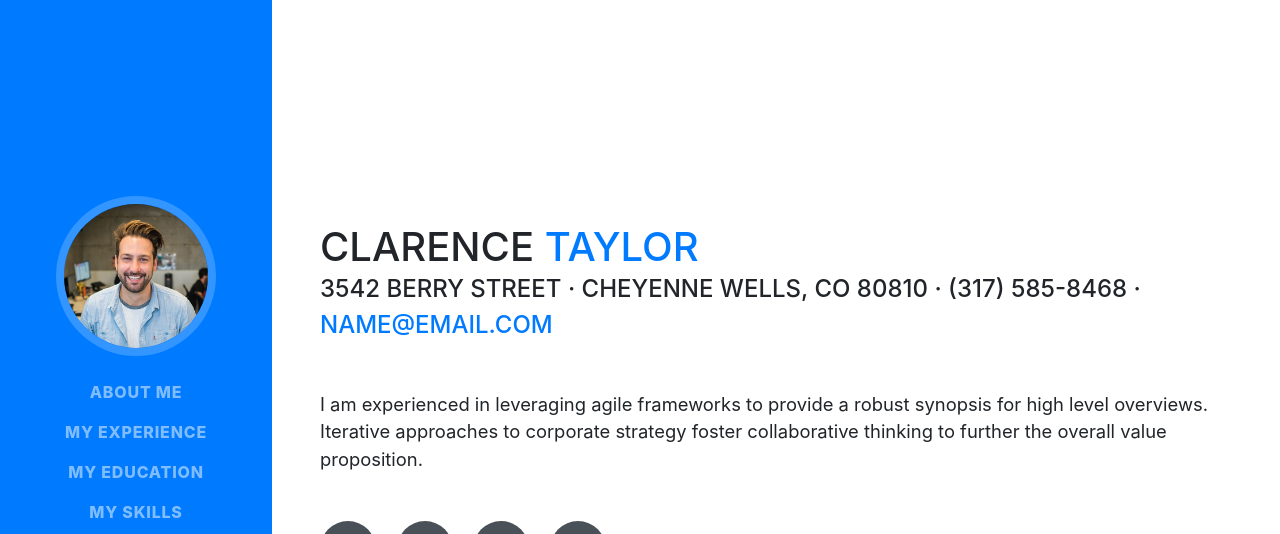
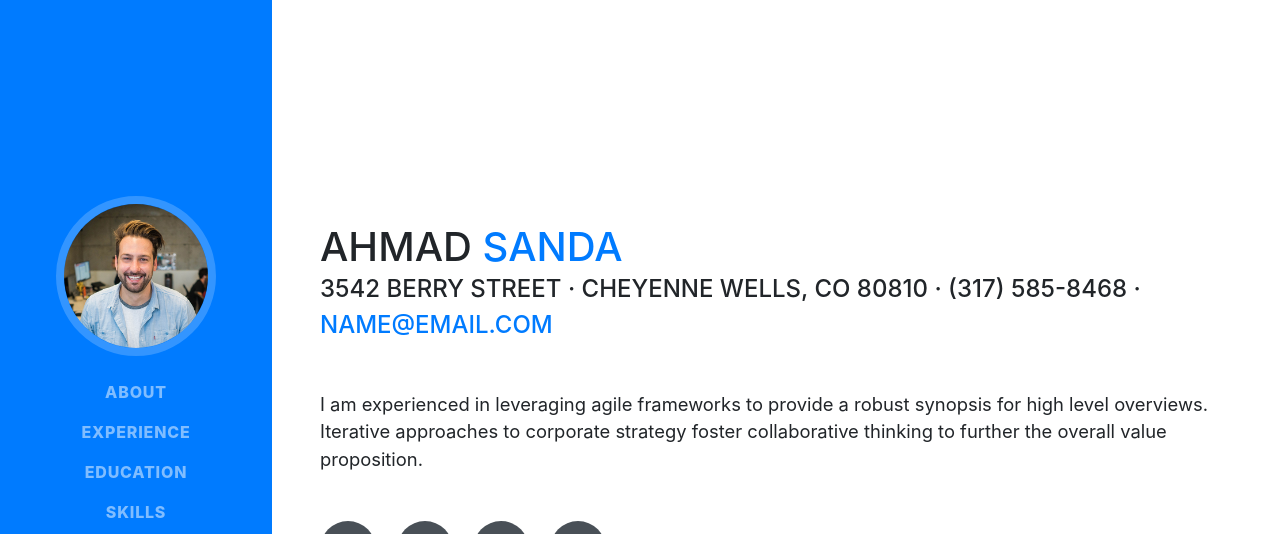
Before and after one commit to ahmadsanda/ahmadsanda.github.io, a website with bundled scripts: page index.html in a window 1280 px wide. Shown: the top 534 px of the page. Built offline with nearby package versions, Linux system fonts and the light colour scheme; a web font is replaced by a local one.

Commit message:
Update index.html

```diff
--- a/index.html
+++ b/index.html
@@ -8,7 +8,7 @@
     <meta name="description" content="">
     <meta name="author" content="">
 
-    <title>CV - Start Bootstrap Theme</title>
+    <title>Resume - Start Bootstrap Theme</title>
 
     <!-- Bootstrap core CSS -->
     <link href="vendor/bootstrap/css/bootstrap.min.css" rel="stylesheet">
@@ -38,16 +38,16 @@
       <div class="collapse navbar-collapse" id="navbarSupportedContent">
         <ul class="navbar-nav">
           <li class="nav-item">
-            <a class="nav-link js-scroll-trigger" href="#about">About Me</a>
+            <a class="nav-link js-scroll-trigger" href="#about">About</a>
           </li>
           <li class="nav-item">
-            <a class="nav-link js-scroll-trigger" href="#experience">My Experience</a>
+            <a class="nav-link js-scroll-trigger" href="#experience">Experience</a>
           </li>
           <li class="nav-item">
-            <a class="nav-link js-scroll-trigger" href="#education">My Education</a>
+            <a class="nav-link js-scroll-trigger" href="#education">Education</a>
           </li>
           <li class="nav-item">
-            <a class="nav-link js-scroll-trigger" href="#skills">My Skills</a>
+            <a class="nav-link js-scroll-trigger" href="#skills">Skills</a>
           </li>
           <li class="nav-item">
             <a class="nav-link js-scroll-trigger" href="#interests">Interests</a>
@@ -63,8 +63,8 @@
 
       <section class="resume-section p-3 p-lg-5 d-flex d-column" id="about">
         <div class="my-auto">
-          <h1 class="mb-0">Clarence
-            <span class="text-primary">Taylor</span>
+          <h1 class="mb-0">Ahmad
+            <span class="text-primary">Sanda</span>
           </h1>
           <div class="subheading mb-5">3542 Berry Street · Cheyenne Wells, CO 80810 · (317) 585-8468 ·
             <a href="mailto:name@email.com">name@email.com</a>
```
